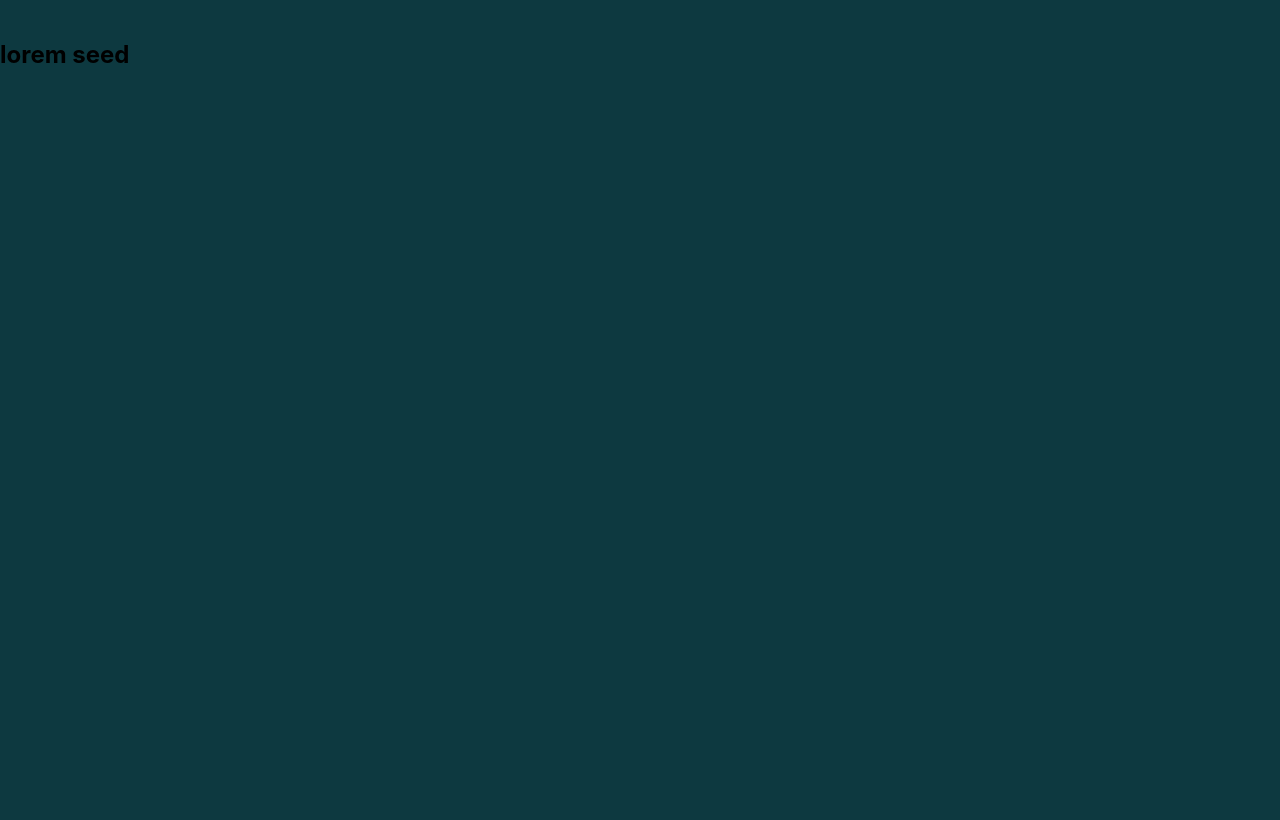
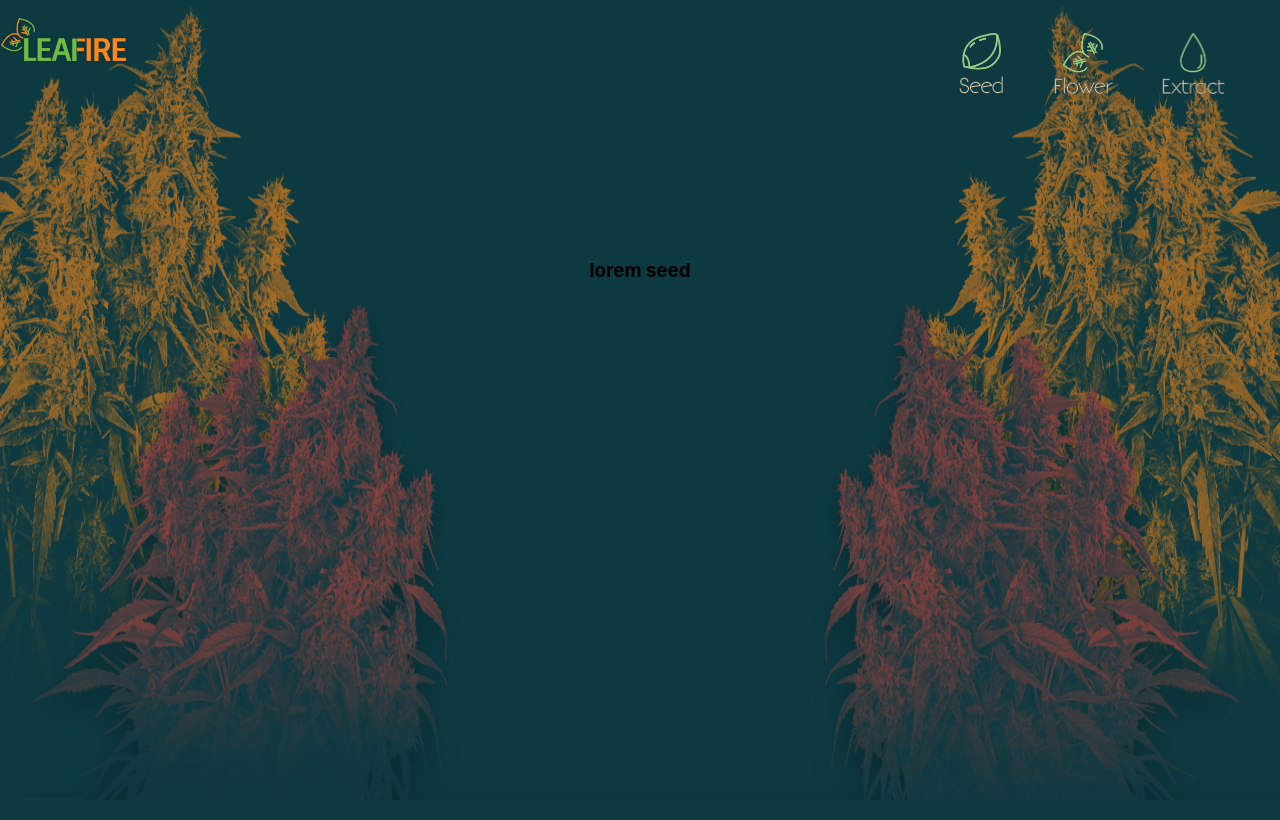
Before and after one commit to imcber/leaf-fire-app, a React (Create React App) app: page / in a window 1280 px wide. Both pictures are taken after a click on the button 530 px from the left and 504 px from the top of the page. Built offline with nearby package versions, Linux system fonts and the light colour scheme.

Commit message:
add sections function

```diff
--- a/src/components/home/homeContainer.css
+++ b/src/components/home/homeContainer.css
@@ -8,6 +8,12 @@
     position: fixed;
     width: 100%;
     height: 4em;
+    text-align: right;
+}
+
+.main-navbar>div{
+    padding-top: 2em;
+    padding-right: 3em;
 }
 
 .logo-navbar{
@@ -51,6 +57,7 @@
 .list-img-title{
     width: auto;
     height: 5em;
+    cursor: pointer;
 }
 
 .btn-section{
@@ -101,7 +108,7 @@
     width: auto;
     height: 3em;
     transition: all .5s linear;
-
+    cursor: pointer;
 }
 
 .back-img{
--- a/src/components/home/homeContainer.js
+++ b/src/components/home/homeContainer.js
@@ -21,7 +21,10 @@ function HomeContainer(props){
 function NavBar(props) {
     return(
         <div className="main-navbar">
-            <img className='logo-navbar' src={logo}/>
+            <div>
+                {props.listSection.map((item) => <ImgSection key={item.title} section={item}
+                onChangeSection={props.clickSection}/>)}
+            </div>
         </div>
     );
 }
@@ -31,55 +34,85 @@ function TitleContainer(props){
     const [dataSectionView,setDataSectionView] = useState({});
     const [colorScroll,setColorScroll] = useState(false);
     const [navBarOn,setNavBarOn] = useState(false);
+    const [parallaxScroll,setParallaxScroll] = useState(false);
     const handlerScroll = (positionY) =>{
         let directionValue = scrollDirection === "up"?80:320;
+        let directionValueNavBar = scrollDirection === "up"?20:200;
         if(scrollY >= directionValue){
             setColorScroll(true);
         }else{
             setColorScroll(false);
         }
-        if(scrollY < 20){
+        if(scrollY >= 20){
+            setNavBarOn(true);
+        }else{
             setNavBarOn(false);
-        }else{
-            setNavBarOn(true);
         }
     }
-    const { scrollX, scrollY, scrollDirection } = useScroll(handlerScroll); //654
+    const { scrollY, scrollDirection } = useScroll(handlerScroll); //654
     const changeSection = (data,sectionOnInd) =>{
         setSectionOn(sectionOnInd);
-        setDataSectionView(data)
+        setDataSectionView(data);
+        setNavBarOn(true);
+        if(!sectionOnInd){
+            setColorScroll(false);
+            setNavBarOn(false);
+        }
     }
     const goMeetUs = () => {
        document.querySelector('#meet-them-container').scrollIntoView({behavior: 'smooth'});
     }
 
+    const goHome = () => {
+        document.querySelector('.main-section').scrollIntoView({behavior: 'smooth',block:'start'});
+        setSectionOn(false);
+        setColorScroll(false);
+        setNavBarOn(false);
+     }
+
     return(
         <>
-            {!sectionOn &&
+            {navBarOn && <NavBar listSection={props.listSection} clickSection={changeSection}/>}
             <section className={'title-container'}>
                 <BackImg img={parallax_1} class={colorScroll?'title-change-color-W':'title-change-color-B'}/>
                 <BackImg img={parallax_2} class={''}/>
                 <div className='elem-container'>
+                    <LogoContainer navBarOn={navBarOn} goHome={goHome}/>
+                    {!sectionOn && <ElemContainer navBarOn={navBarOn} listSection={props.listSection}
+                    changeSection={changeSection} goMeetUs={goMeetUs}/>}
+                    {sectionOn && <SectionView dataSection={dataSectionView} onChangeSection={changeSection}/>}
+                </div>
+            </section>
+            <br/>
+            {!sectionOn && <MeetThemView />}
+        </>
+    );
+}
+
+function LogoContainer(props) {
+    return(
         <div className={"logo-container"}>
-                            <div className={navBarOn?'navbar-on-after':''}>
-                                <img className={navBarOn?'navbar-on':'logo-img'} src={logo}/>
+            <div className={props.navBarOn?'navbar-on-after':''}>
+                <img className={props.navBarOn?'navbar-on':'logo-img'} src={logo} onClick={props.navBarOn?props.goHome:''}/>
             </div>
         </div>
+    );
+}
+
+function ElemContainer(props) {
+    return(
+        <>
             <br/>
             <span className='title'>UN NUEVO CONCEPTO EN FLORES</span>
             <br/>
             <br/>
-                        <button className='btn-explore' onClick={goMeetUs}>Conócelo</button>
+            <button className='btn-explore' onClick={props.goMeetUs}>Conócelo</button>
             <br/>
-                        <div className="pd-1">
-                            {props.listSection.map((item) => <ImgSection key={item.title} section={item}
-                                onChangeSection={changeSection}/>)}
-                        </div>
-                    </div>
-                </section>
+            {!props.navBarOn && <div className="pd-1"> {
+                props.listSection.map((item) => <ImgSection key={item.title} section={item}
+                onChangeSection={props.changeSection}/>)
                 }
-            <br/>
-            {!sectionOn ?<MeetThemView />:<SectionView dataSection={dataSectionView} onChangeSection={changeSection}/>}
+            </div>}
         </>
     );
 }
```
Lines whose indentation alone changed are shown as unchanged.
